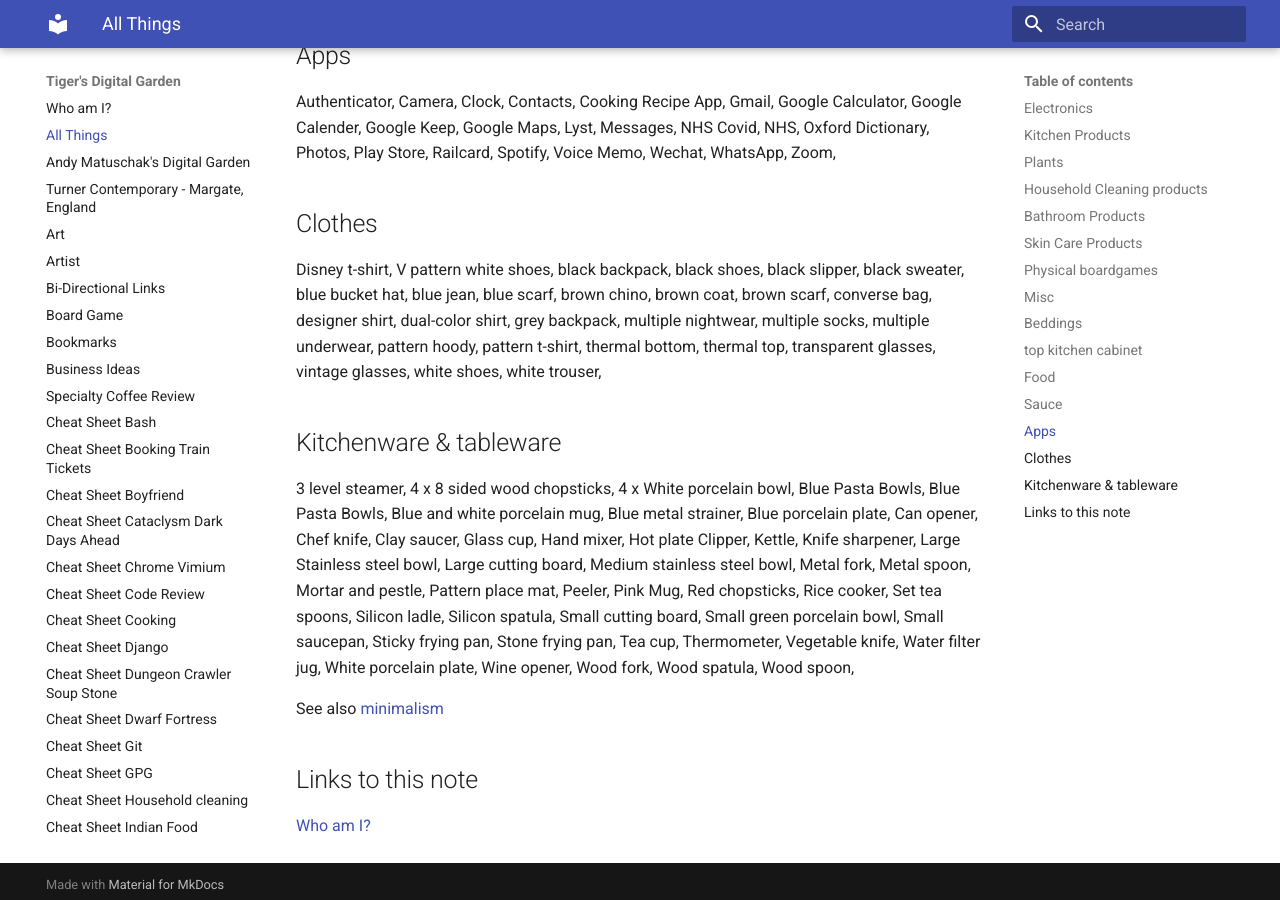
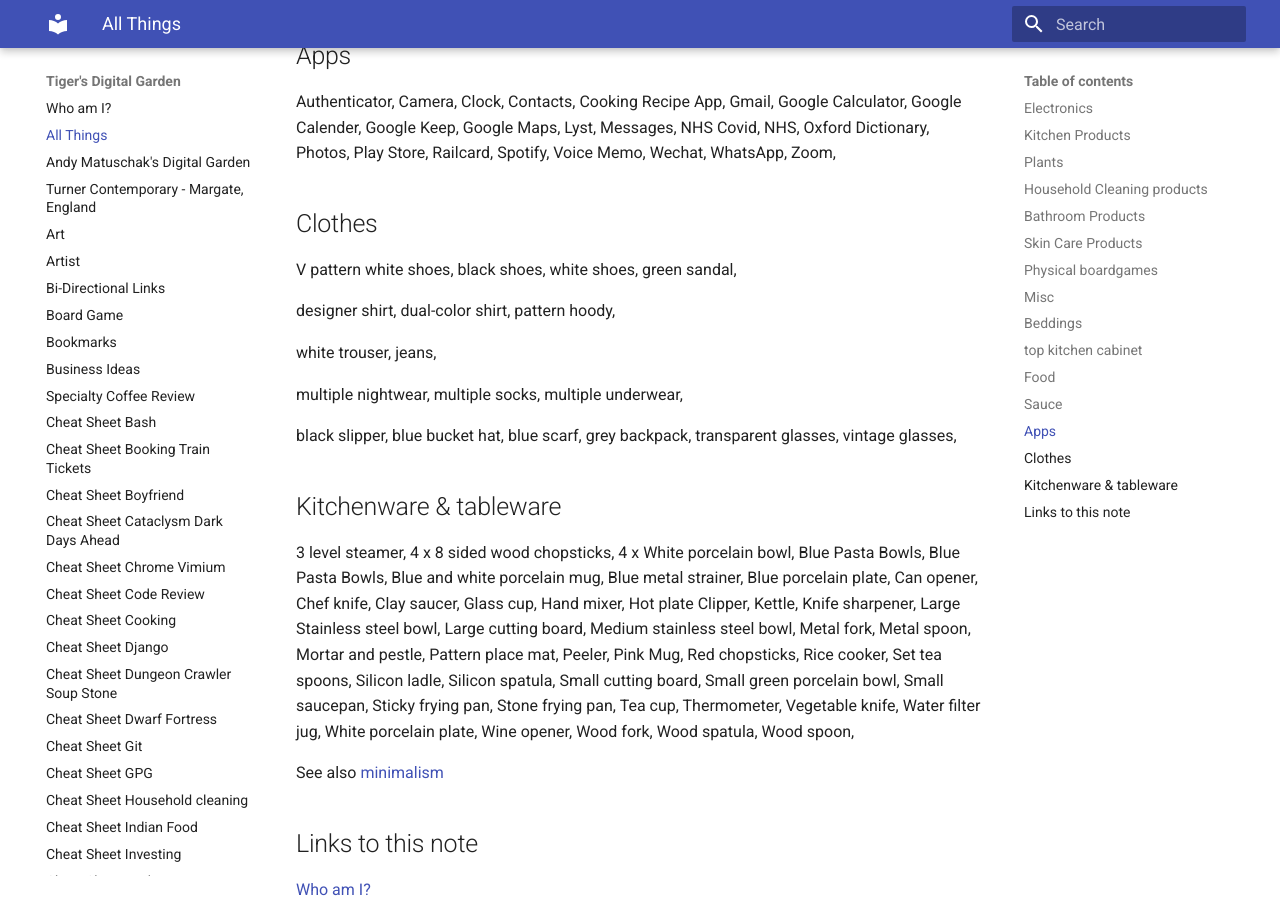
Before and after one commit to ynotstartups/notes, an MkDocs documentation site: the page built from notes/all-things.md, in a window 1280 px wide and 900 px high, scrolled down 2283 px. Built offline with MkDocs 1.6.1 and Material for MkDocs 9.7.7, drawn with Linux system fonts in a browser that asks for light colours.

Commit message:
update clothes

```diff
--- a/notes/all-things.md
+++ b/notes/all-things.md
@@ -299,33 +299,28 @@
 
 ## Clothes
 
-Disney t-shirt,
 V pattern white shoes,
-black backpack,
 black shoes,
-black slipper,
-black sweater,
-blue bucket hat,
-blue jean,
-blue scarf,
-brown chino,
-brown coat,
-brown scarf,
-converse bag,
+white shoes,
+green sandal,
+
 designer shirt,
 dual-color shirt,
-grey backpack,
+pattern hoody,
+
+white trouser,
+jeans,
+
 multiple nightwear,
 multiple socks,
 multiple underwear,
-pattern hoody,
-pattern t-shirt,
-thermal bottom,
-thermal top,
+
+black slipper,
+blue bucket hat,
+blue scarf,
+grey backpack,
 transparent glasses,
 vintage glasses,
-white shoes,
-white trouser,
 
 ## Kitchenware & tableware
 
```
